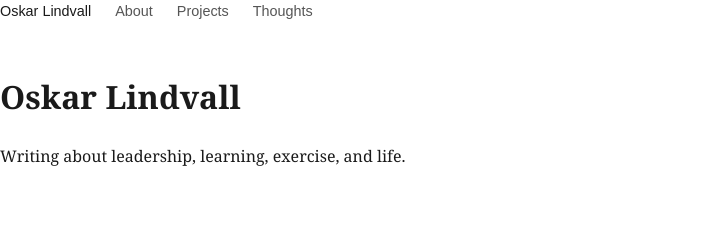
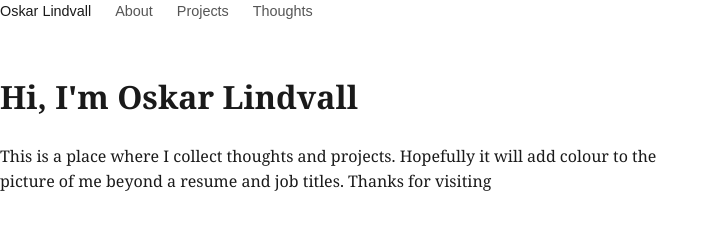
Before and after one commit to odectra/olindvall.github.io, an Astro site: page / in a window 1280 px wide. Shown: the whole page, without its empty margins (0-719 px from the left). Built offline with nearby package versions, Linux system fonts and the light colour scheme; Astro itself is replaced by a stand-in of ours.

Commit message:
edited text

```diff
--- a/src/pages/index.astro
+++ b/src/pages/index.astro
@@ -2,6 +2,6 @@
 import BaseLayout from '../layouts/BaseLayout.astro';
 ---
 <BaseLayout title="Home">
-  <h1>Oskar Lindvall</h1>
-  <p>Writing about leadership, learning, exercise, and life.</p>
+  <h1>Hi, I'm Oskar Lindvall</h1>
+  <p>This is a place where I collect thoughts and projects. Hopefully it will add colour to the picture of me beyond a resume and job titles. Thanks for visiting </p>
 </BaseLayout>
```
